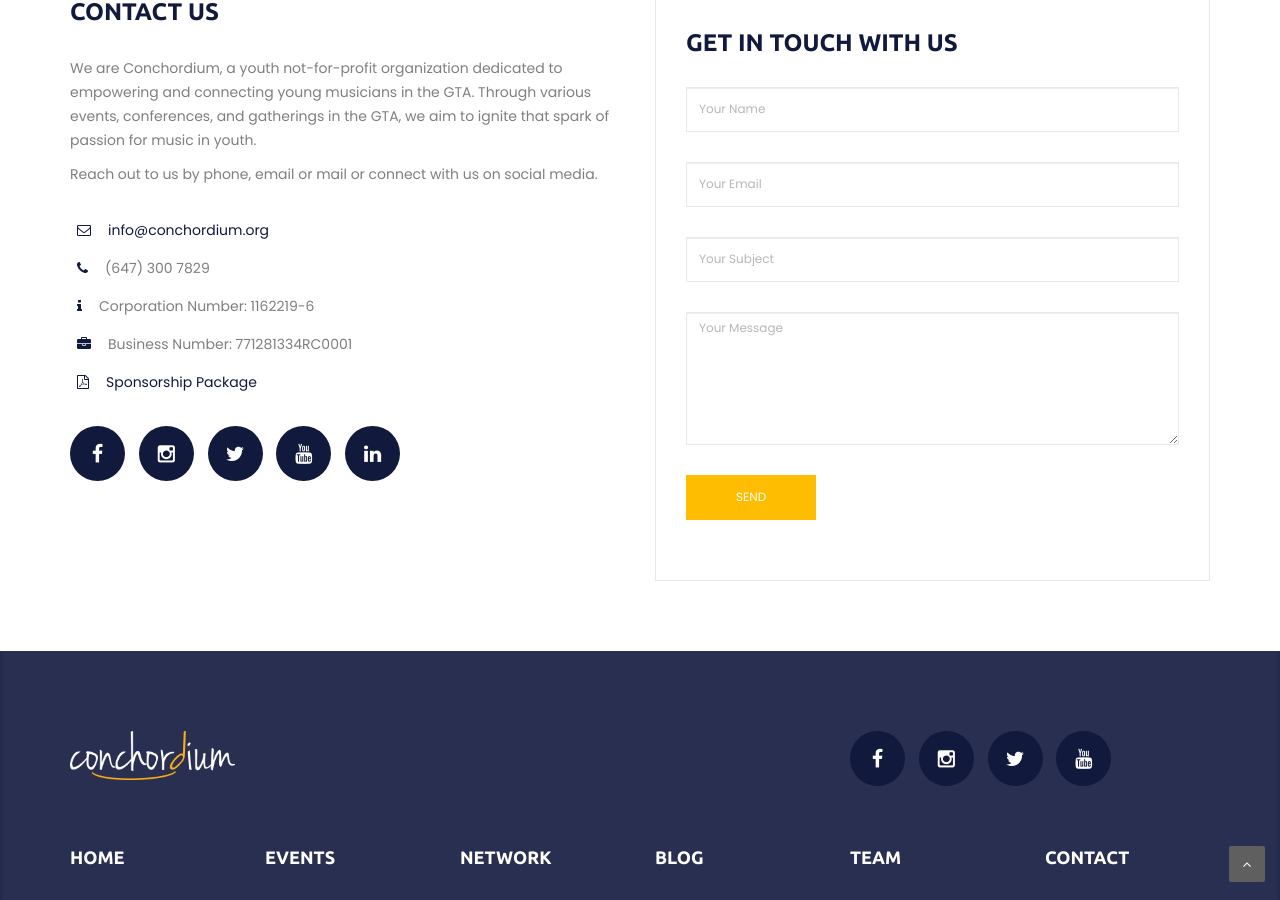
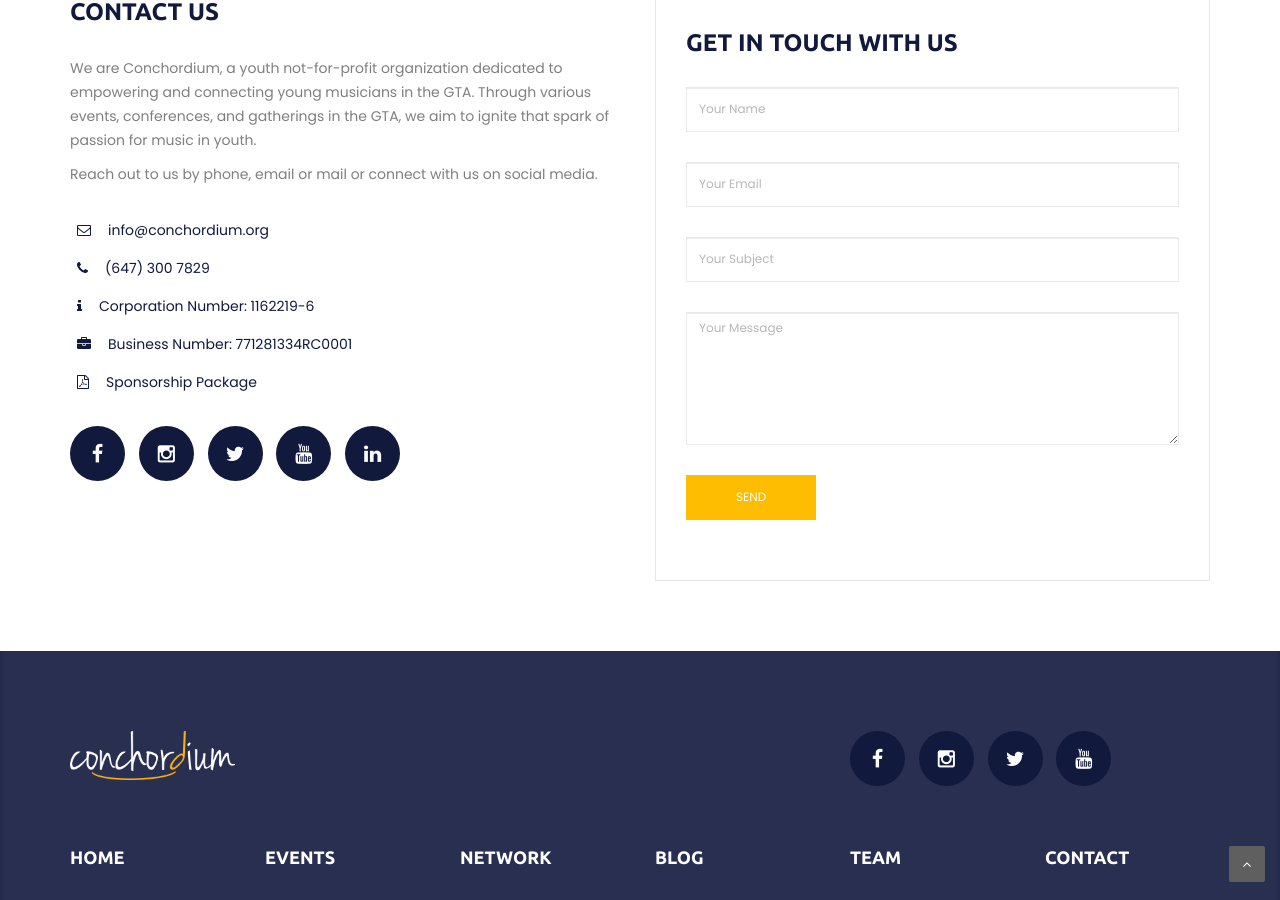
Before and after one commit to Conchordium-org/Conchordium, a Jekyll site: the page built from contact.html, in a window 1280 px wide and 900 px high, scrolled down 484 px. Built offline with Jekyll 4.4.1, drawn with Linux system fonts in a browser that asks for light colours; nearby versions of some CDN libraries; library files that are not in the unit come from our copies.

Commit message:
Update contact.html

```diff
--- a/contact.html
+++ b/contact.html
@@ -32,13 +32,13 @@
 							<a href="mailto:info@conchordium.org" target="_blank"><i class="fa fa-envelope-o"></i>info@conchordium.org</a>
 						</li>
 						<li>
-							<a href="#"></a><i class="fa fa-phone"></i>(647) 300 7829</a>
+							<a href="#"><i class="fa fa-phone"></i>(647) 300 7829</a>
 						</li>
 						<li>
-							<a href="#"></a><i class="fa fa-info"></i>Corporation Number: 1162219-6</a>
+							<a href="#"><i class="fa fa-info"></i>Corporation Number: 1162219-6</a>
 						</li>
 						<li>
-							<a href="#"></a><i class="fa fa-briefcase"></i>Business Number: 771281334RC0001</a>
+							<a href="#"><i class="fa fa-briefcase"></i>Business Number: 771281334RC0001</a>
 						</li>
 						<li>
 							<a href="assets/pdf/sponsorship_package.pdf" target="_blank"><i class="fa fa-file-pdf-o"></i>Sponsorship Package</a>
```
